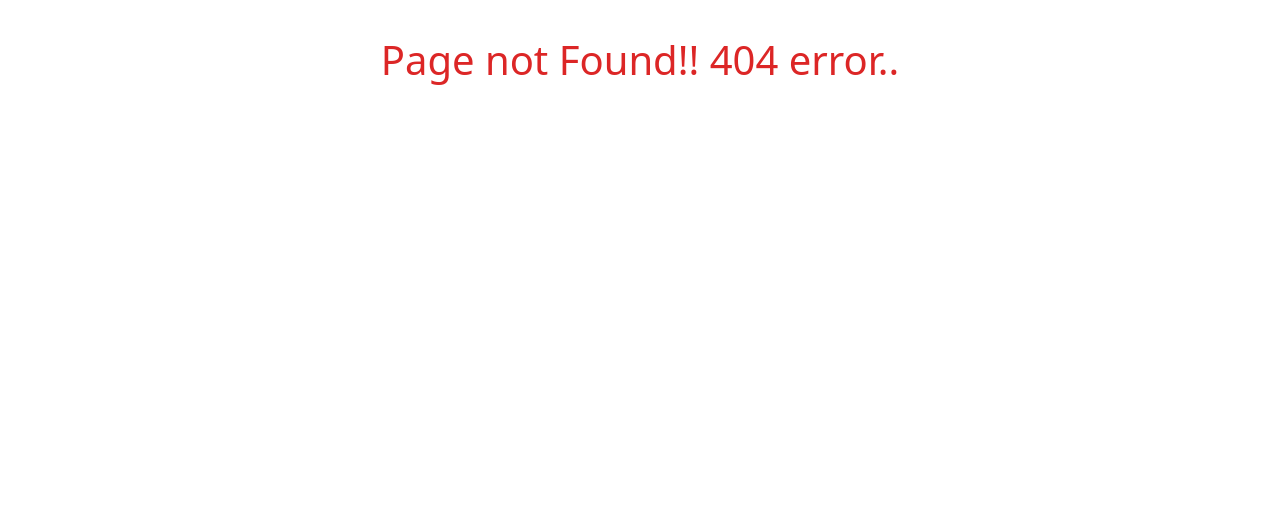
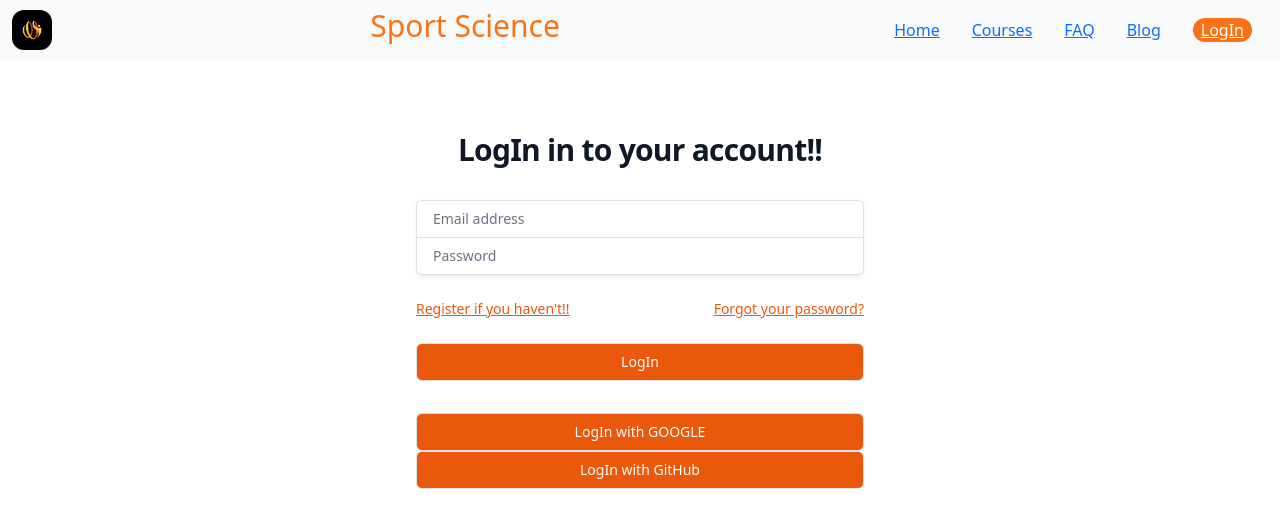
Before and after one commit to Majharul-Munna/All-Sports-Learning-Platform-Client-Site, a React (Create React App) app: page /login in a window 1280 px wide. Before the commit this address had no page. Shown: the top 528 px of the page. Built offline with nearby package versions, Linux system fonts and the light colour scheme; no server answers.

Commit message:
login and register page added

```diff
--- a/src/Pages/Courses/Courses.js
+++ b/src/Pages/Courses/Courses.js
@@ -25,7 +25,7 @@ const Courses = () => {
                                 topics.map(topic => <div key={topic.id}>
                                     <div className=''>
                                         <div className="card w-4/5 bg-base-100 shadow-xl">
-                                            <figure><img className=' h-40 w-full' src={topic.img} alt="" /></figure>
+                                            <figure><img className=' h-40 w-full rounded-md' src={topic.img} alt="" /></figure>
                                             <div className="card-body">
                                                 <h2 className="">{topic.name}</h2>
                                                 <p>{topic.des}</p>
--- a/src/Pages/Home/Home.js
+++ b/src/Pages/Home/Home.js
@@ -1,6 +1,5 @@
 import React from 'react';
 import { Link } from 'react-router-dom';
-import Carousel from 'react-bootstrap/Carousel';
 
 const Home = () => {
     return (
--- /dev/null
+++ b/src/Pages/LogIn/LogIn.js
@@ -0,0 +1,94 @@
+import { GoogleAuthProvider } from 'firebase/auth';
+import React from 'react';
+import { useContext } from 'react';
+import { Link } from 'react-router-dom';
+import { AuthContext } from '../../contexts/Authprovider/Authprovider';
+
+const LogIn = () => {
+
+    const { providerLogin } = useContext(AuthContext);
+
+    const googleProvider = new GoogleAuthProvider()
+
+    const handleGoogleSignIn = () => {
+        providerLogin(googleProvider)
+            .then(result => {
+                const user = result.user;
+                console.log(user);
+            })
+            .catch(error => console.error(error))
+    }
+
+
+    return (
+        <div className="flex min-h-full items-center justify-center py-12 px-4 sm:px-6 lg:px-8">
+            <div className="w-full max-w-md space-y-8">
+                <div>
+                    <h2 className="mt-6 text-center text-3xl font-bold tracking-tight text-gray-900">
+                        LogIn in to your account!!
+                    </h2>
+                </div>
+                <form className="mt-8 space-y-6" action="#" method="POST">
+                    <input type="hidden" name="remember" defaultValue="true" />
+                    <div className="-space-y-px rounded-md shadow-sm">
+                        <div>
+                            <input
+                                name="email"
+                                type="email"
+                                required
+                                className="relative block w-full appearance-none rounded-none rounded-t-md border border-gray-300 px-3 py-2 text-gray-900 placeholder-gray-500 focus:z-10 focus:border-indigo-500 focus:outline-none focus:ring-indigo-500 sm:text-sm"
+                                placeholder="Email address"
+                            />
+                        </div>
+                        <div>
+                            <input
+                                name="password"
+                                type="password"
+                                autoComplete="current-password"
+                                required
+                                className="relative block w-full appearance-none rounded-none rounded-b-md border border-gray-300 px-3 py-2 text-gray-900 placeholder-gray-500 focus:z-10 focus:border-indigo-500 focus:outline-none focus:ring-indigo-500 sm:text-sm"
+                                placeholder="Password"
+                            />
+                        </div>
+                    </div>
+
+                    <div className="flex items-center justify-between">
+                        <div className="text-sm">
+                            <Link to='/signin' className="font-medium text-orange-600 hover:text-orange-500">
+                                Register if you haven't!!
+                            </Link>
+                        </div>
+                        <div className="text-sm">
+                            <Link href="#" className="font-medium text-orange-600 hover:text-orange-500">
+                                Forgot your password?
+                            </Link>
+                        </div>
+                    </div>
+
+                    <div>
+                        <button
+                            type="submit"
+                            className="group relative flex w-full justify-center rounded-md border border-transparent bg-orange-600 py-2 px-4 text-sm font-medium text-white hover:bg-orange-700 focus:outline-none focus:ring-2 focus:ring-indigo-500 focus:ring-offset-2">
+                            LogIn
+                        </button>
+                    </div>
+                </form>
+                <div>
+                    <button
+                        onClick={handleGoogleSignIn}
+                        type="submit"
+                        className="group relative flex w-full justify-center rounded-md border border-transparent bg-orange-600 py-2 px-4 text-sm font-medium text-white hover:bg-orange-700 focus:outline-none focus:ring-2 focus:ring-indigo-500 focus:ring-offset-2">
+                        LogIn with GOOGLE
+                    </button>
+                    <button
+                        type="submit"
+                        className="group relative flex w-full justify-center rounded-md border border-transparent bg-orange-600 py-2 px-4 text-sm font-medium text-white hover:bg-orange-700 focus:outline-none focus:ring-2 focus:ring-indigo-500 focus:ring-offset-2">
+                        LogIn with GitHub
+                    </button>
+                </div>
+            </div>
+        </div>
+    );
+};
+
+export default LogIn;
--- /dev/null
+++ b/src/Pages/SignIn/SignIn.js
@@ -0,0 +1,67 @@
+import React from 'react';
+
+const SignIn = () => {
+    return (
+        <div className="flex min-h-full items-center justify-center py-12 px-4 sm:px-6 lg:px-8">
+            <div className="w-full max-w-md space-y-8">
+                <div>
+                    <h2 className="mt-6 text-center text-3xl font-bold tracking-tight text-gray-900">
+                        Register an account!!
+                    </h2>
+                </div>
+                <form className="mt-8 space-y-6" action="#" method="POST">
+                    <input type="hidden" name="remember" defaultValue="true" />
+                    <div className="-space-y-px rounded-md shadow-sm">
+                        <div>
+                            <input
+                                name="name"
+                                type="text"
+                                required
+                                className="relative block w-full appearance-none rounded-none rounded-t-md border border-gray-300 px-3 py-2 text-gray-900 placeholder-gray-500 focus:z-10 focus:border-indigo-500 focus:outline-none focus:ring-indigo-500 sm:text-sm"
+                                placeholder="Full Name"
+                            />
+                        </div>
+                        <div>
+                            <input
+                                name="photo-url"
+                                type="text"
+                                required
+                                className="relative block w-full appearance-none rounded-none rounded-t-md border border-gray-300 px-3 py-2 text-gray-900 placeholder-gray-500 focus:z-10 focus:border-indigo-500 focus:outline-none focus:ring-indigo-500 sm:text-sm"
+                                placeholder="Photo URL"
+                            />
+                        </div>
+                        <div>
+                            <input
+                                name="email"
+                                type="email"
+                                required
+                                className="relative block w-full appearance-none rounded-none rounded-t-md border border-gray-300 px-3 py-2 text-gray-900 placeholder-gray-500 focus:z-10 focus:border-indigo-500 focus:outline-none focus:ring-indigo-500 sm:text-sm"
+                                placeholder="Email address"
+                            />
+                        </div>
+                        <div>
+                            <input
+                                name="password"
+                                type="password"
+                                autoComplete="current-password"
+                                required
+                                className="relative block w-full appearance-none rounded-none rounded-b-md border border-gray-300 px-3 py-2 text-gray-900 placeholder-gray-500 focus:z-10 focus:border-indigo-500 focus:outline-none focus:ring-indigo-500 sm:text-sm"
+                                placeholder="Password"
+                            />
+                        </div>
+                    </div>
+
+                    <div>
+                        <button
+                            type="submit"
+                            className="group relative flex w-full justify-center rounded-md border border-transparent bg-orange-600 py-2 px-4 text-sm font-medium text-white hover:bg-orange-700 focus:outline-none focus:ring-2 focus:ring-indigo-500 focus:ring-offset-2">
+                            Register
+                        </button>
+                    </div>
+                </form>
+            </div>
+        </div>
+    );
+};
+
+export default SignIn;<h2>Sign In here</h2>
--- a/src/Shared/Header/Header.js
+++ b/src/Shared/Header/Header.js
@@ -1,9 +1,12 @@
 import React from 'react';
+import { useContext } from 'react';
 import { Nav } from 'react-bootstrap';
 import { Link } from 'react-router-dom';
+import { AuthContext } from '../../contexts/Authprovider/Authprovider';
 import logo from '../../logo/learn-with-EX-logo.jpg';
 
 const Header = () => {
+    const { user } = useContext(AuthContext);
     return (
         <div>
             <Nav className="navbar bg-light">
@@ -16,6 +19,8 @@ const Header = () => {
                             <Link className='mx-3' to="/courses">Courses</Link>
                             <Link className='mx-3' to="/faq">FAQ</Link>
                             <Link className='mx-3' to="/blog" >Blog</Link>
+                            <Link className='mx-3 px-2 text-white rounded-3xl bg-orange-500' to="/login" >LogIn</Link>
+                            <p>{user?.displayName}</p>
                         </Nav>
                     </div>
 
--- /dev/null
+++ b/src/contexts/Authprovider/Authprovider.js
@@ -0,0 +1,37 @@
+import React from 'react';
+import { createContext } from 'react';
+import {getAuth, onAuthStateChanged, signInWithPopup} from 'firebase/auth';
+import app from '../../firebase/firebase.init';
+import { useState } from 'react';
+import { useEffect } from 'react';
+
+export const AuthContext = createContext();
+const auth = getAuth(app);
+
+const Authprovider = ({children}) => {
+    const [user, setUser] = useState(null);
+
+    const providerLogin = (provider) =>{
+        return signInWithPopup(auth, provider);
+    }
+
+    useEffect(() =>{
+        const unsubscribe = onAuthStateChanged(auth, (currentUser) => {
+            console.log('user inside state change', currentUser);
+            setUser(currentUser)
+        });
+        return () =>{
+            unsubscribe();
+        }
+    }, [])
+
+    const authInfo = {user, providerLogin};
+
+    return (
+        <AuthContext.Provider value={ authInfo }>
+            {children}
+        </AuthContext.Provider>
+    );
+};
+
+export default Authprovider;
--- a/src/index.js
+++ b/src/index.js
@@ -4,11 +4,14 @@ import './index.css';
 import App from './App';
 import reportWebVitals from './reportWebVitals';
 import 'bootstrap/dist/css/bootstrap.min.css';
+import Authprovider from './contexts/Authprovider/Authprovider';
 
 const root = ReactDOM.createRoot(document.getElementById('root'));
 root.render(
   <React.StrictMode>
-    <App />
+    <Authprovider>
+      <App />
+    </Authprovider>
   </React.StrictMode>
 );
 
```
Also changed, not shown: src/Routes/Routes/Routes.js (+8 -2 lines).
